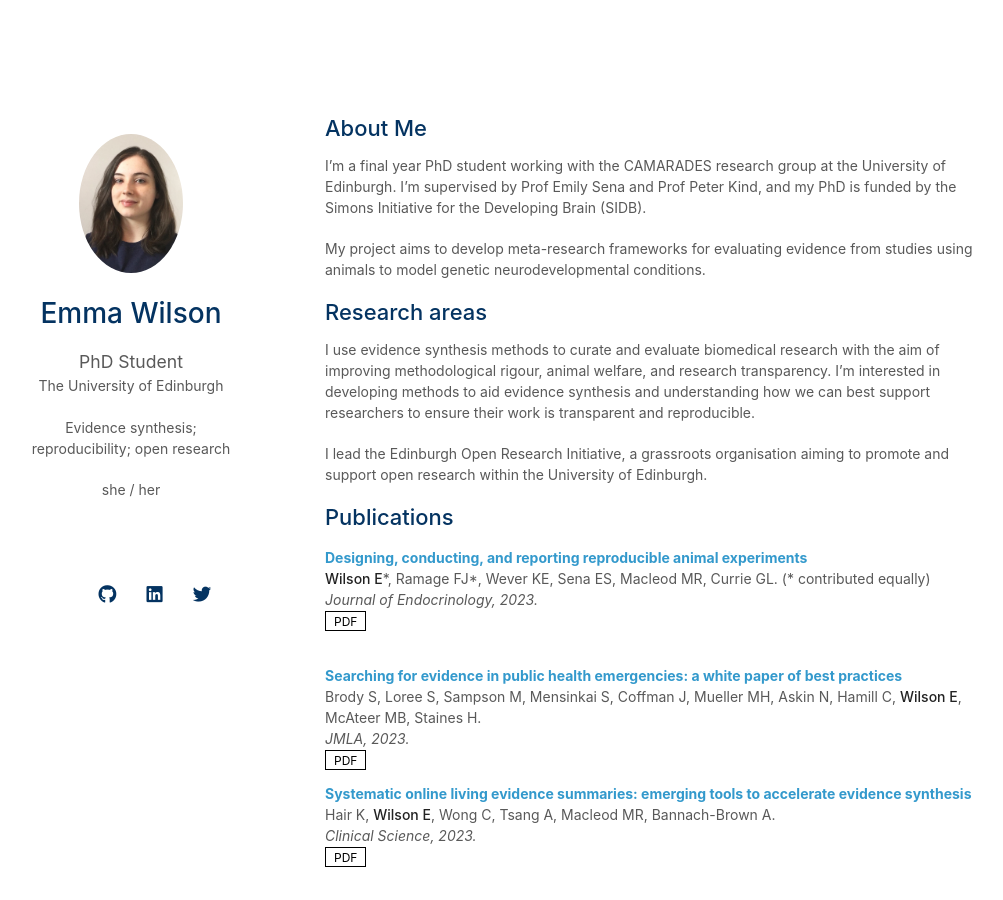
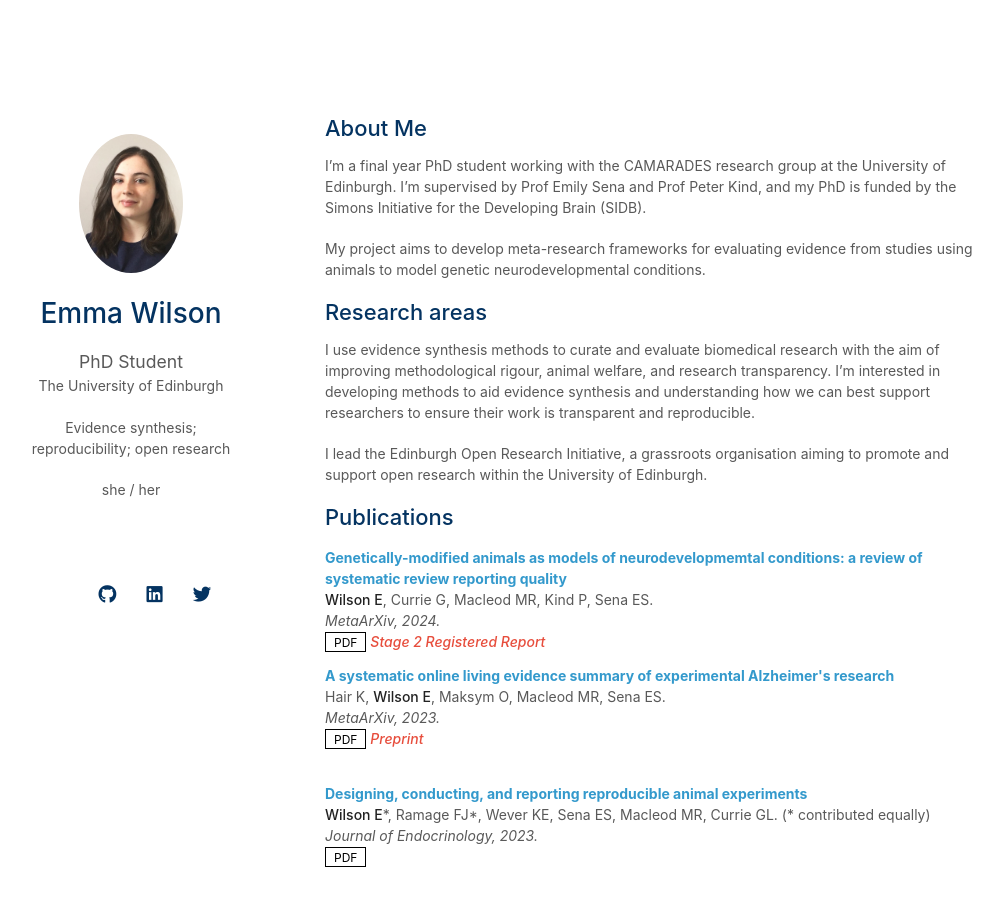
Before and after one commit to emma-wilson/emma-wilson.github.io, a Jekyll site: the page built from index.md, in a window 1280 px wide and 900 px high. Shown: the whole window, without its empty margins (145-1148 px from the left). Built offline with Jekyll 4.4.1, drawn with Linux system fonts in a browser that asks for light colours; nearby versions of some CDN libraries; a style sheet for code colours, icons or effects is not loaded; our own code applies the rules of GitHub Pages for plain Markdown files.

Commit message:
Add preprints

```diff
--- a/_data/publications.yml
+++ b/_data/publications.yml
@@ -1,4 +1,16 @@
 main:
+
+  - title: "Genetically-modified animals as models of neurodevelopmemtal conditions: a review of systematic review reporting quality"
+    authors: <strong>Wilson E</strong>, Currie G, Macleod MR, Kind P, Sena ES.
+    conference: MetaArXiv, 2024.
+    pdf: https://osf.io/preprints/metaarxiv/s5xd4
+    notes: Stage 2 Registered Report
+
+  - title: "A systematic online living evidence summary of experimental Alzheimer's research"
+    authors: Hair K, <strong>Wilson E</strong>, Maksym O, Macleod MR, Sena ES.
+    conference: MetaArXiv, 2023.
+    pdf: https://osf.io/preprints/metaarxiv/s5gf9
+    notes: Preprint
 
   - title: "Designing, conducting, and reporting reproducible animal experiments"
     authors: <strong>Wilson E</strong>*, Ramage FJ*, Wever KE, Sena ES, Macleod MR, Currie GL. (* contributed equally)
```
